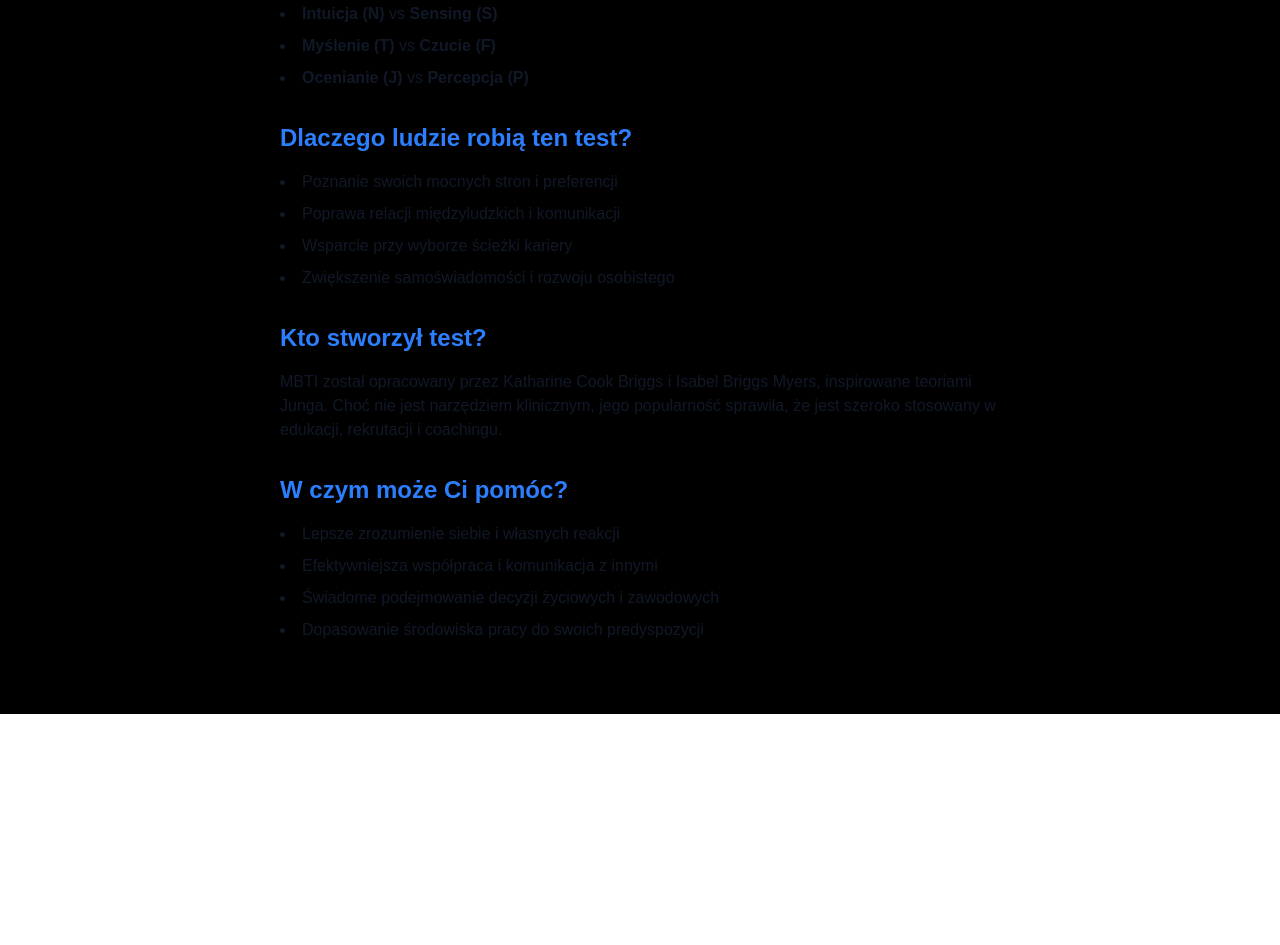
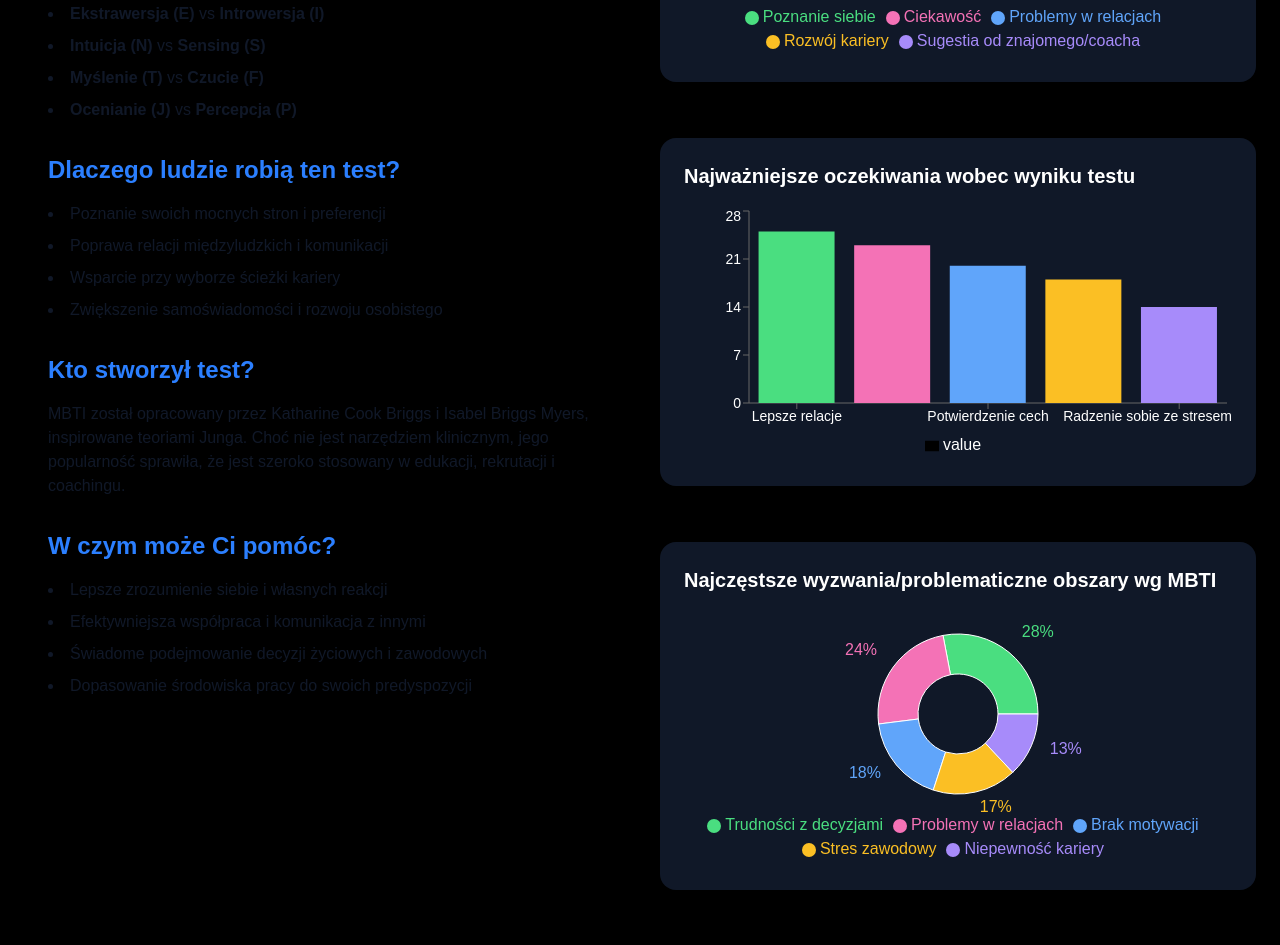
Before and after one commit to arekminajj/personality-test-web-app, a Next.js app: page / in a window 1280 px wide. Shown: the part 400-1345 px from the top of the page. Before the commit the page ends 1114 px from the top, so only its background shows below. Built offline with nearby package versions, Linux system fonts and the light colour scheme.

Commit message:
strona glowna - wykresy

```diff
--- a/src/app/page.js
+++ b/src/app/page.js
@@ -1,23 +1,63 @@
 "use client";
+import Visualization from "@/components/Visualization2";
+import BarVisualization from "@/components/BarVisualization";
 
 export default function Home() {
+  // PieChart 1 – Dlaczego ludzie robią test MBTI?
+  const reasonsPie = [
+    { answerText: "Poznanie siebie", percent: 35 },
+    { answerText: "Ciekawość", percent: 20 },
+    { answerText: "Problemy w relacjach", percent: 18 },
+    { answerText: "Rozwój kariery", percent: 17 },
+    { answerText: "Sugestia od znajomego/coacha", percent: 10 },
+  ];
+
+  // BarChart 1 – Najważniejsze oczekiwania wobec testu
+  const expectationsBar = [
+    { name: "Lepsze relacje", value: 25 },
+    { name: "Wskazówki zawodowe", value: 23 },
+    { name: "Potwierdzenie cech", value: 20 },
+    { name: "Zrozumienie reakcji", value: 18 },
+    { name: "Radzenie sobie ze stresem", value: 14 },
+  ];
+
+  // PieChart 2 – Najczęstsze wyzwania/problematiczne obszary wg MBTI
+  const problemsPie = [
+    { answerText: "Trudności z decyzjami", percent: 28 },
+    { answerText: "Problemy w relacjach", percent: 24 },
+    { answerText: "Brak motywacji", percent: 18 },
+    { answerText: "Stres zawodowy", percent: 17 },
+    { answerText: "Niepewność kariery", percent: 13 },
+  ];
+
+  // BarChart 2 – Najczęstsze strategie radzenia sobie
+  const copingBar = [
+    { name: "Rozmowa z bliskimi", value: 27 },
+    { name: "Szukanie w internecie", value: 24 },
+    { name: "Zmiana otoczenia/pracy", value: 18 },
+    { name: "Rozwój osobisty", value: 16 },
+    { name: "Konsultacja z psychologiem", value: 15 },
+  ];
+
   return (
-    <main className="min-h-screen flex items-center justify-center bg-black text-white p-6">
-      <section className="max-w-3xl mx-auto px-6 py-12 text-gray-900 dark:text-gray-100">
-        <h2 className="text-3xl font-bold mb-6 text-blue-600">O teście MBTI</h2>
-
+    <main className="min-h-screen bg-black text-white py-8">
+      <div className="flex flex-col lg:flex-row max-w-8xl mx-auto gap-10 px-2 md:px-6">
+        {/* LEWA SEKCJA – zawartość z Twojego pliku */}
+        <section className="flex-1 lg:max-w-[54%]">
+          <section className="max-w-3xl mx-auto px-2 md:px-6 py-12 text-gray-900 dark:text-gray-100">
+            <h2 className="text-3xl font-bold mb-6 text-blue-600">
+              O teście MBTI
+            </h2>
             <p className="mb-4">
               Test MBTI (Myers-Briggs Type Indicator) to jedno z najczęściej
-          stosowanych narzędzi do określania typu osobowości. Pomaga zrozumieć,
-          jak ludzie postrzegają świat, podejmują decyzje i wchodzą w interakcje
-          z otoczeniem.
+              stosowanych narzędzi do określania typu osobowości. Pomaga
+              zrozumieć, jak ludzie postrzegają świat, podejmują decyzje i
+              wchodzą w interakcje z otoczeniem.
             </p>
-
             <p className="mb-6">
-          Oparty na teoriach Carla Gustava Junga, test MBTI dzieli osobowość na
-          cztery główne wymiary:
+              Oparty na teoriach Carla Gustava Junga, test MBTI dzieli osobowość
+              na cztery główne wymiary:
             </p>
-
             <ul className="list-disc list-inside space-y-2 mb-8">
               <li>
                 <strong>Ekstrawersja (E)</strong> vs{" "}
@@ -33,18 +73,15 @@ export default function Home() {
                 <strong>Ocenianie (J)</strong> vs <strong>Percepcja (P)</strong>
               </li>
             </ul>
-
             <h3 className="text-2xl font-semibold mb-4 text-blue-500">
               Dlaczego ludzie robią ten test?
             </h3>
-
             <ul className="list-disc list-inside space-y-2 mb-8">
               <li>Poznanie swoich mocnych stron i preferencji</li>
               <li>Poprawa relacji międzyludzkich i komunikacji</li>
               <li>Wsparcie przy wyborze ścieżki kariery</li>
               <li>Zwiększenie samoświadomości i rozwoju osobistego</li>
             </ul>
-
             <h3 className="text-2xl font-semibold mb-4 text-blue-500">
               Kto stworzył test?
             </h3>
@@ -54,11 +91,9 @@ export default function Home() {
               klinicznym, jego popularność sprawiła, że jest szeroko stosowany w
               edukacji, rekrutacji i coachingu.
             </p>
-
             <h3 className="text-2xl font-semibold mb-4 text-blue-500">
               W czym może Ci pomóc?
             </h3>
-
             <ul className="list-disc list-inside space-y-2">
               <li>Lepsze zrozumienie siebie i własnych reakcji</li>
               <li>Efektywniejsza współpraca i komunikacja z innymi</li>
@@ -66,6 +101,30 @@ export default function Home() {
               <li>Dopasowanie środowiska pracy do swoich predyspozycji</li>
             </ul>
           </section>
+        </section>
+
+        {/* PRAWA SEKCJA – wykresy */}
+        <aside className="flex-1 flex flex-col gap-6 min-w-[320px]">
+          {/* Wykresy z propozycji 2 */}
+          <Visualization
+            title="Dlaczego ludzie robią test MBTI?"
+            data={reasonsPie}
+          />
+          <BarVisualization
+            title="Najważniejsze oczekiwania wobec wyniku testu"
+            data={expectationsBar}
+          />
+          {/* Wykresy z propozycji 1 */}
+          <Visualization
+            title="Najczęstsze wyzwania/problematiczne obszary wg MBTI"
+            data={problemsPie}
+          />
+          <BarVisualization
+            title="Najczęstsze strategie radzenia sobie z problemami"
+            data={copingBar}
+          />
+        </aside>
+      </div>
     </main>
   );
 }
--- /dev/null
+++ b/src/components/BarVisualization.js
@@ -0,0 +1,42 @@
+"use client";
+import {
+  ResponsiveContainer,
+  BarChart,
+  Bar,
+  XAxis,
+  YAxis,
+  Tooltip,
+  Legend,
+  Cell,
+} from "recharts";
+
+const COLORS = ["#4ADE80", "#F472B6", "#60A5FA", "#FBBF24", "#A78BFA"];
+
+export default function BarVisualization({ data, title }) {
+  return (
+    <div className="bg-gray-900 rounded-2xl shadow-lg p-6 mb-8">
+      <h2 className="text-xl font-semibold mb-4">{title}</h2>
+      <div className="h-64 w-full">
+        <ResponsiveContainer>
+          <BarChart data={data}>
+            <XAxis dataKey="name" tick={{ fill: "#fff", fontSize: 14 }} />
+            <YAxis tick={{ fill: "#fff", fontSize: 14 }} />
+            <Tooltip
+              contentStyle={{
+                backgroundColor: "#1F2937",
+                border: "none",
+                color: "#fff",
+              }}
+            />
+            <Legend wrapperStyle={{ color: "#fff" }} />
+            <Bar dataKey="value">
+              {data.map((_, idx) => (
+                <Cell key={idx} fill={COLORS[idx % COLORS.length]} />
+              ))}
+            </Bar>
+          </BarChart>
+        </ResponsiveContainer>
+      </div>
+    </div>
+  );
+}
--- /dev/null
+++ b/src/components/Visualization2.js
@@ -0,0 +1,50 @@
+"use client";
+import {
+  ResponsiveContainer,
+  PieChart,
+  Pie,
+  Tooltip,
+  Cell,
+  Legend,
+} from "recharts";
+
+const COLORS = ["#4ADE80", "#F472B6", "#60A5FA", "#FBBF24", "#A78BFA"];
+
+export default function Visualization({ data, title }) {
+  return (
+    <div className="bg-gray-900 rounded-2xl shadow-lg p-6 mb-8">
+      <h2 className="text-xl font-semibold mb-4">{title}</h2>
+      <div className="h-64 w-full">
+        <ResponsiveContainer>
+          <PieChart>
+            <Pie
+              data={data}
+              dataKey="percent"
+              nameKey="answerText"
+              cx="50%"
+              cy="50%"
+              innerRadius={40}
+              outerRadius={80}
+              label={({ value }) => `${value}%`}
+              labelLine={false}
+            >
+              {data.map((_, idx) => (
+                <Cell key={idx} fill={COLORS[idx % COLORS.length]} />
+              ))}
+            </Pie>
+            <Tooltip
+              formatter={(value) => `${value}%`}
+              contentStyle={{
+                backgroundColor: "#1F2937",
+                border: "none",
+              }}
+              labelStyle={{ color: "#fff" }}
+              itemStyle={{ color: "#fff" }}
+            />
+            <Legend verticalAlign="bottom" wrapperStyle={{ color: "#fff" }} />
+          </PieChart>
+        </ResponsiveContainer>
+      </div>
+    </div>
+  );
+}
```
Lines whose indentation alone changed are shown as unchanged.
